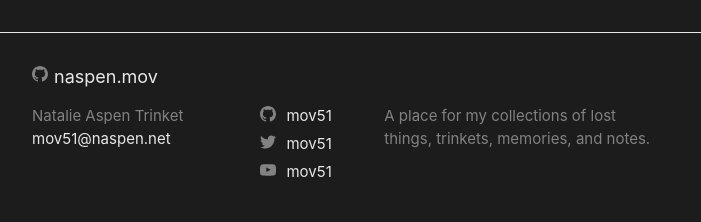
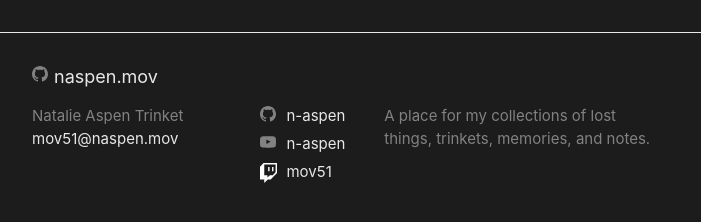
Before and after one commit to mov51/JekyllJest, a Jekyll site: the page built from docs/index.markdown, in a window 1280 px wide and 900 px high, scrolled down 5246 px. Shown: the part 656-878 px from the top of the window, without its empty margins (268-969 px from the left). Built offline with Jekyll 4.4.1, drawn with Linux system fonts in a browser that asks for light colours; nearby versions of some CDN libraries; Markdown is read by kramdown in place of the engine named in the settings.

Commit message:
Update social usernames

```diff
--- a/docs/Gemfile
+++ b/docs/Gemfile
@@ -33,3 +33,8 @@ gem "wdm", "~> 0.1.1", :platforms => [:mingw, :x64_mingw, :mswin]
 gem "http_parser.rb", "~> 0.6.0", :platforms => [:jruby]
 
 gem "webrick", "~> 1.7"
+
+# Enable jekyll-commonmark-ghpages
+group :jekyll_plugins do
+  gem 'jekyll-commonmark-ghpages'
+end
--- a/docs/_config.yml
+++ b/docs/_config.yml
@@ -20,18 +20,22 @@
 
 #Site-Wide
 title: naspen.mov
-email: mov51@naspen.net
+email: mov51@naspen.mov
 site_author: "Natalie Aspen Trinket"
-github_repo:  "https://github.com/theAspenGrove/JekyllJest"
+github_repo:  "https://github.com/theNaspenGrove/NaspenBlog"
 description: >- # this means to ignore newlines until "baseurl:"
   A place for my collections of lost things, trinkets, memories, and notes.
 baseurl: "" # the subpath of your site, e.g. /blog
-url: "https://test.naspen.net/" # the base hostname & protocol for your site, e.g. http://example.com
-twitter_username: mov51
-github_username:  mov51
-youtube_username: mov51
+url: "https://naspen.mov/" # the base hostname & protocol for your site, e.g. http://example.com
+github_username:  n-aspen
+youtube_username: n-aspen
+twitch_username: mov51
 
 # Build settings
+markdown: CommonMarkGhPages
+commonmark:
+  options: ["UNSAFE", "SMART", "FOOTNOTES"]
+  extensions: ["strikethrough", "autolink", "table", "tagfilter"]
 google_analytics: G-9E4RCY8ZZ5
 theme: minima
 plugins:
--- a/docs/_includes/social.html
+++ b/docs/_includes/social.html
@@ -10,5 +10,6 @@
     {%- if site.twitter_username -%}<li><a href="https://www.twitter.com/{{ site.twitter_username| cgi_escape | escape }}"><svg class="svg-icon"><use xlink:href="{{ '/assets/minima-social-icons.svg#twitter' | relative_url }}"></use></svg> <span class="username">{{ site.twitter_username| escape }}</span></a></li>{%- endif -%}
     {%- if site.youtube_username -%}<li><a href="https://youtube.com/{{ site.youtube_username| cgi_escape | escape }}"><svg class="svg-icon"><use xlink:href="{{ '/assets/minima-social-icons.svg#youtube' | relative_url }}"></use></svg> <span class="username">{{ site.youtube_username| escape }}</span></a></li>{%- endif -%}
     {%- if site.googleplus_username -%}<li><a href="https://plus.google.com/{{ site.googleplus_username| escape }}"><svg class="svg-icon"><use xlink:href="{{ '/assets/minima-social-icons.svg#googleplus' | relative_url }}"></use></svg> <span class="username">{{ site.googleplus_username| escape }}</span></a></li>{%- endif -%}
-    {%- if site.rss -%}<li><a href="{{ 'feed.xml' | relative_url }}"><svg class="svg-icon"><use xlink:href="{{ '/assets/minima-social-icons.svg#rss' | relative_url }}"></use></svg> <span>{{ site.rss | escape }}</span></a></li>{%- endif -%}
+    {%- if site.rss -%}<li><a href="https://www.twitch.tv/{{ site.twitch_username| cgi_escape | escape }}"><svg class="svg-icon"><use xlink:href="{{ '/assets/minima-social-icons.svg#rss' | relative_url }}"></use></svg> <span>{{ site.rss | escape }}</span></a></li>{%- endif -%}
+    {%- if site.twitch_username -%}<li><a href="{{ 'feed.xml' | relative_url }}"><svg class="svg-icon"><use xlink:href="{{ '/assets/minima-social-icons.svg#twitch' | relative_url }}"></use></svg> <span>{{ site.twitch_username | escape }}</span></a></li>{%- endif -%}
   </ul>
```
Also changed, not shown: docs/assets/minima-social-icons.svg.
